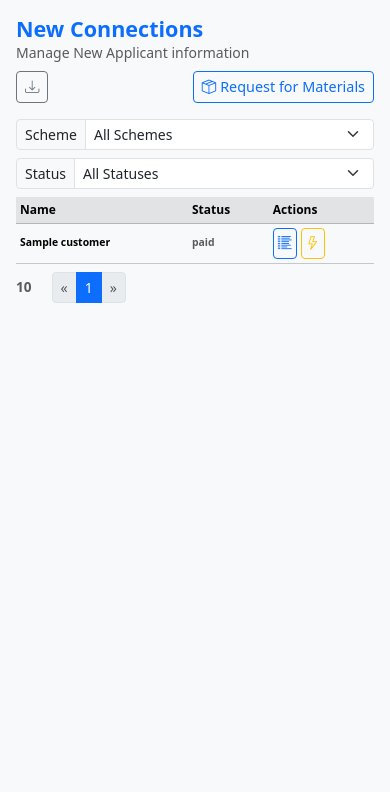
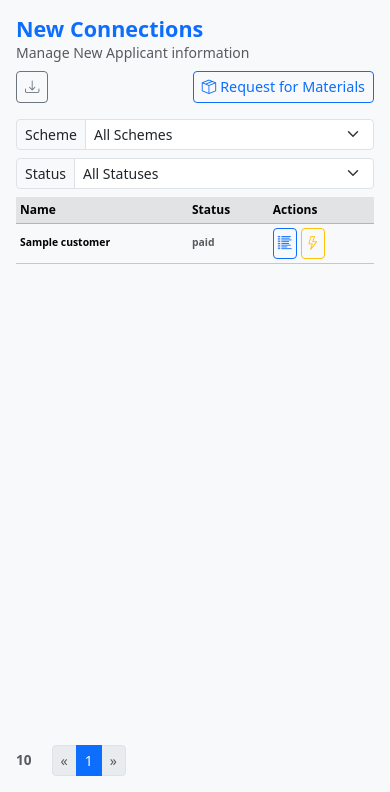
Before and after one commit to Marvyn95/ncs, a Flask app: template templates/new_connections.html in a window 390 px wide. Shown: the part 52-844 px from the top of the page. Run offline with Flask 3, Linux system fonts and the light colour scheme; the template is opened without the code that fills it: most values are stand-ins (such as "Sample title", 1, 10 or a date in 2020); parts of the project's set-up code (start-up, migrations or seed data) failed here and were passed over.

Commit message:
Refactor new_connections.html: Improve layout and responsiveness of table and button elements

```diff
--- a/templates/new_connections.html
+++ b/templates/new_connections.html
@@ -1,7 +1,7 @@
 {% extends "base.html" %}
 
 {% block content %}
-<div class="w-100 h-100 d-flex flex-column overflow-hidden">
+<div class="w-100 h-100 d-flex flex-column overflow-hidden" style="min-height: 0;">
 
 <div class="d-flex flex-wrap align-items-center justify-content-between gap-2 mb-3">
 
@@ -335,7 +335,7 @@
 
 </div>
 
-  <div class=" table-responsive" style="overflow-y: auto; overscroll-behavior: contain;">
+  <div class="table-responsive flex-grow-1" style="min-height:0; overflow-y: auto; overscroll-behavior: contain;">
     <table class="table table-secondary table-hover table-sm align-middle mb-0" style="font-size:0.65rem;">
       <thead class="table-secondary" style="position: sticky; top: 0; z-index: 2; background: #e2e3e5; font-size:0.75rem;">
         <tr class="table-secondary">
@@ -1303,7 +1303,7 @@ function testLocationButton(button) {
           </div>
   {% endfor %}
 
-  <div class="d-flex justify-content-center align-items-center gap-1 mt-2" style="margin-right: auto;">
+  <div class="d-flex justify-content-center align-items-center gap-1 mt-2 flex-shrink-0" style="margin-right: auto;">
     <span class="me-3 align-self-center text-muted" style="font-size:0.85em;">
       <strong>{{ total }}</strong>
     </span>
```
